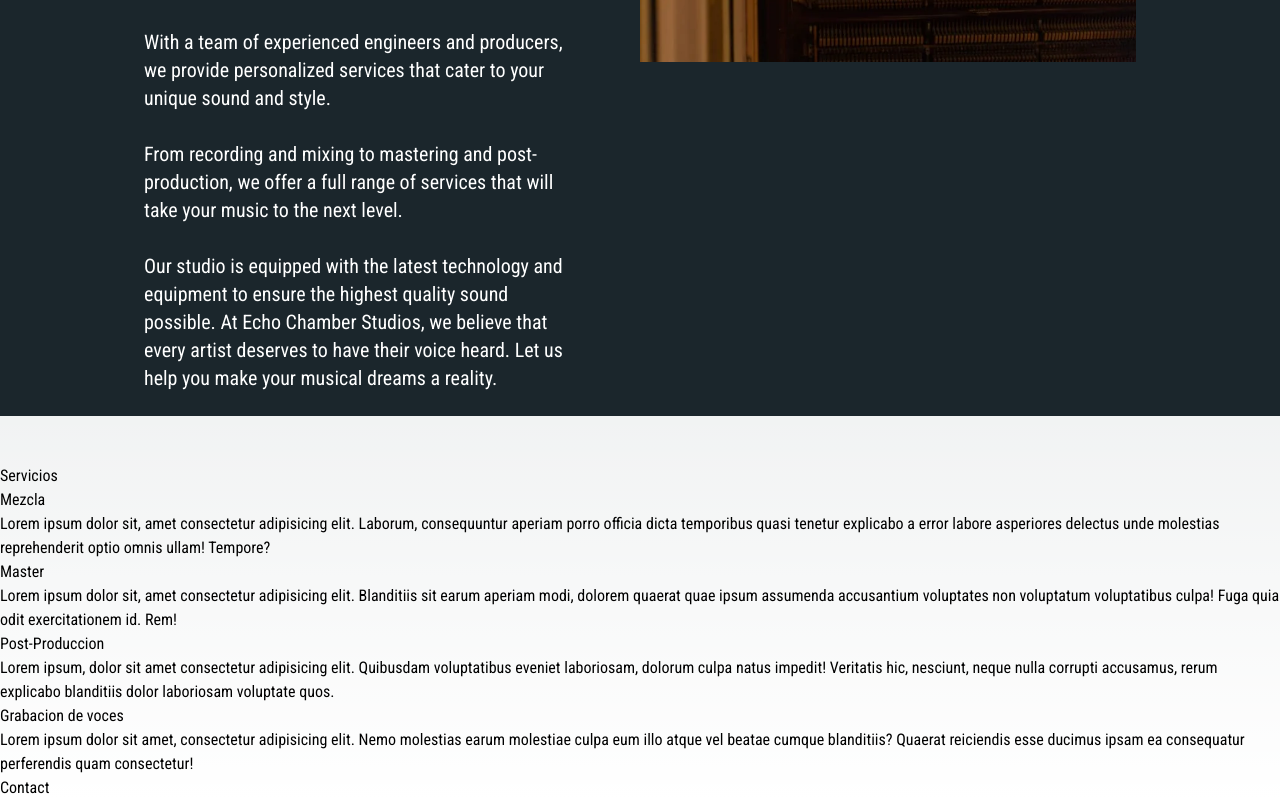
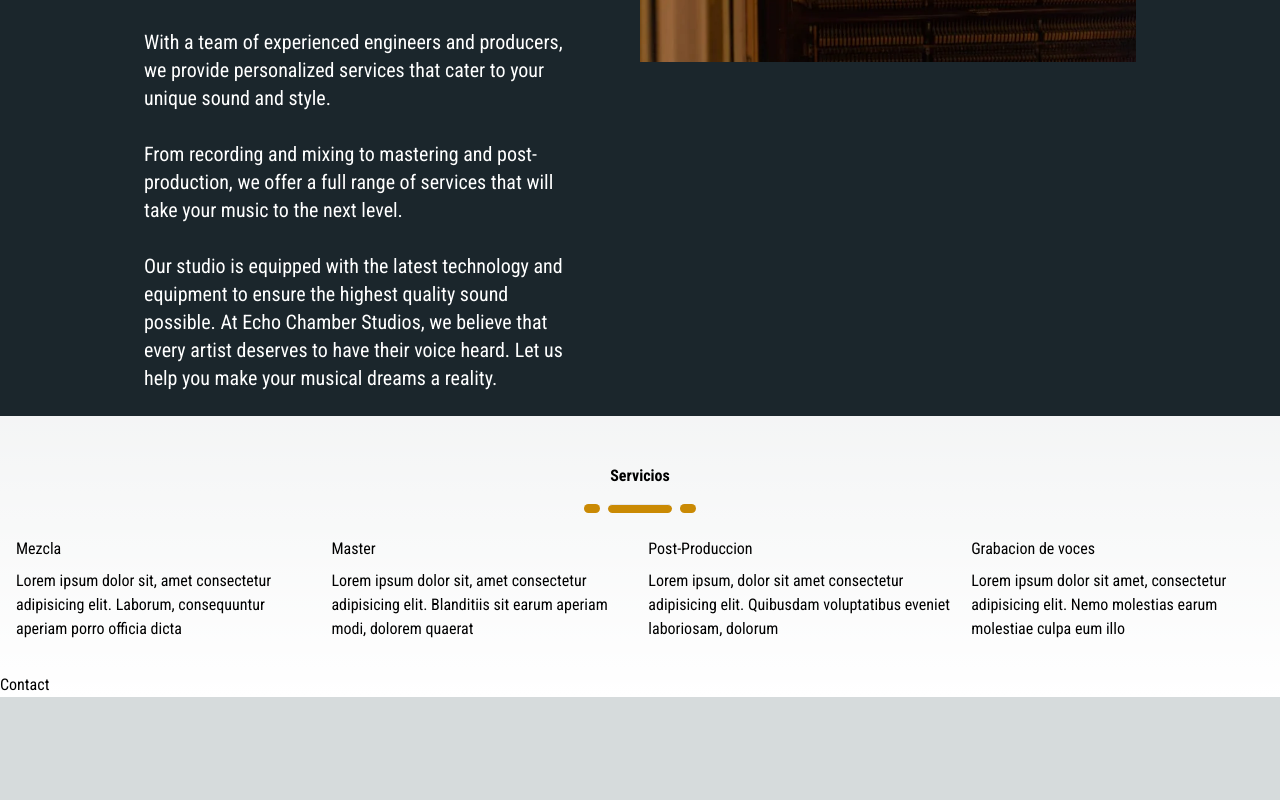
Before and after one commit to Nextsoun/Next-Sounds, a Next.js app: page / in a window 1280 px wide. Shown: the part 340-1140 px from the top of the page. After the commit the page ends 1037 px from the top, so only its background shows below. Built offline with nearby package versions, Linux system fonts and the light colour scheme.

Commit message:
progreso de maquetado

```diff
--- a/components/servicios/Servicios.tsx
+++ b/components/servicios/Servicios.tsx
@@ -2,43 +2,40 @@ import React from "react";
 
 const Servicios = () => {
   return (
+    <section className="m-auto p-4 pt-0">
+      <div className="flex justify-center pb-4">
+        <h2 className="font-bold">Servicios</h2>
+      </div>
+      <div className="flex justify-center ">
+        <span className="px-2 py-1 bg-yellow-600 rounded-full"></span>
+        <hr className="px-8 py-1 bg-yellow-600 rounded-full mx-2" />
+        <span className="px-2 py-1 bg-yellow-600 rounded-full"></span>
+      </div>
+      <div className="flex gap-4 py-4">
         <div>
-      <div>
-        <h2>Servicios</h2>
-      </div>
-      <div>
-        <h4>Mezcla</h4>
+          <h4 className="py-2">Mezcla</h4>
           <p>
             Lorem ipsum dolor sit, amet consectetur adipisicing elit. Laborum, consequuntur aperiam porro officia dicta
-          temporibus quasi tenetur explicabo a error labore asperiores delectus unde molestias reprehenderit optio omnis
-          ullam! Tempore?
           </p>
         </div>
         <div>
-        <h4>Master</h4>
+          <h4 className="py-2">Master</h4>
           <p>
             Lorem ipsum dolor sit, amet consectetur adipisicing elit. Blanditiis sit earum aperiam modi, dolorem quaerat
-          quae ipsum assumenda accusantium voluptates non voluptatum voluptatibus culpa! Fuga quia odit exercitationem
-          id. Rem!
           </p>
         </div>
         <div>
-        <h4>Post-Produccion</h4>
+          <h4 className="py-2">Post-Produccion</h4>
           <p>
             Lorem ipsum, dolor sit amet consectetur adipisicing elit. Quibusdam voluptatibus eveniet laboriosam, dolorum
-          culpa natus impedit! Veritatis hic, nesciunt, neque nulla corrupti accusamus, rerum explicabo blanditiis dolor
-          laboriosam voluptate quos.
           </p>
         </div>
         <div>
-        <h4>Grabacion de voces</h4>
-        <p>
-          Lorem ipsum dolor sit amet, consectetur adipisicing elit. Nemo molestias earum molestiae culpa eum illo atque
-          vel beatae cumque blanditiis? Quaerat reiciendis esse ducimus ipsam ea consequatur perferendis quam
-          consectetur!
-        </p>
+          <h4 className="py-2">Grabacion de voces</h4>
+          <p>Lorem ipsum dolor sit amet, consectetur adipisicing elit. Nemo molestias earum molestiae culpa eum illo</p>
         </div>
       </div>
+    </section>
   );
 };
 
```
Lines whose indentation alone changed are shown as unchanged.
